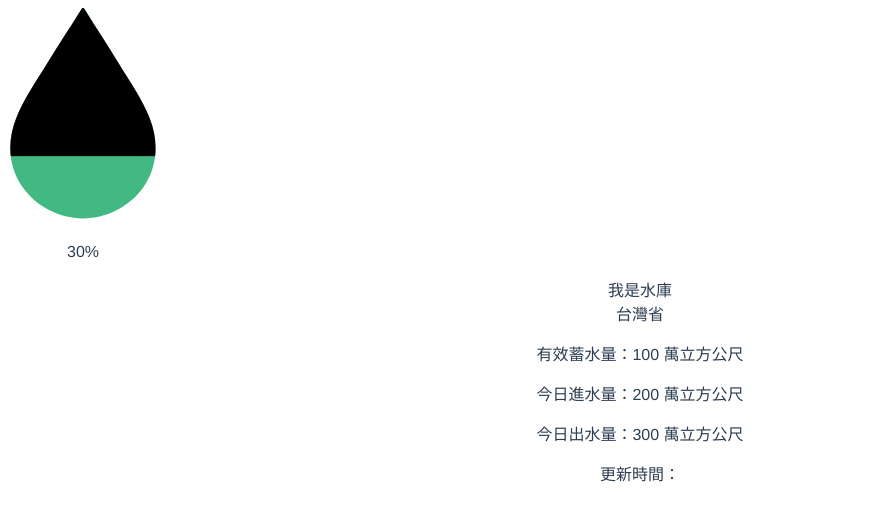
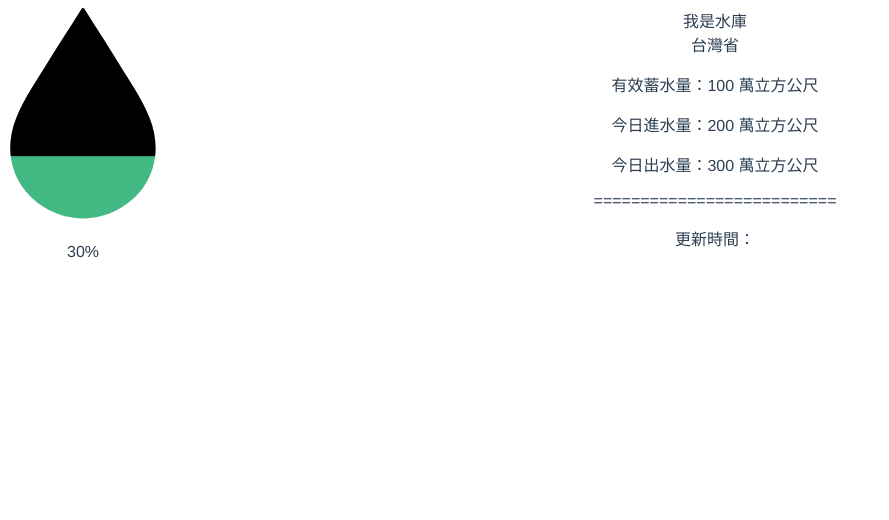
Before and after one commit to Frank0321/Taiwan_Reservoir, a Vue app: page /reservoirInfo in a window 1280 px wide. Shown: the top 520 px of the page, without its empty margins (0-889 px from the left). Built offline with nearby package versions, Linux system fonts and the light colour scheme.

Commit message:
更新水滴狀態 1. 將水滴圖片與文字內容分成左邊為圖片，右邊為文字

```diff
--- a/src/components/reservoirInfo.vue
+++ b/src/components/reservoirInfo.vue
@@ -37,10 +37,12 @@
           <p class="mt-2 text-brown">
             今日出水量：300 萬立方公尺
           </p>
+          <div>
+            <p class="mt-2 text-brown">==========================</p>
+            <p class="mt-2 text-brown">更新時間：</p>
+          </div>
         </div>
-        <div>
-          <p class="mt-2 text-brown">更新時間：</p>
-        </div>
+
       </div>
     </div>
   </div>
@@ -56,7 +58,7 @@ export default {
 
 <style scoped>
 .drop{
+  float: left;
   width: 150px;
-
 }
 </style>
```
